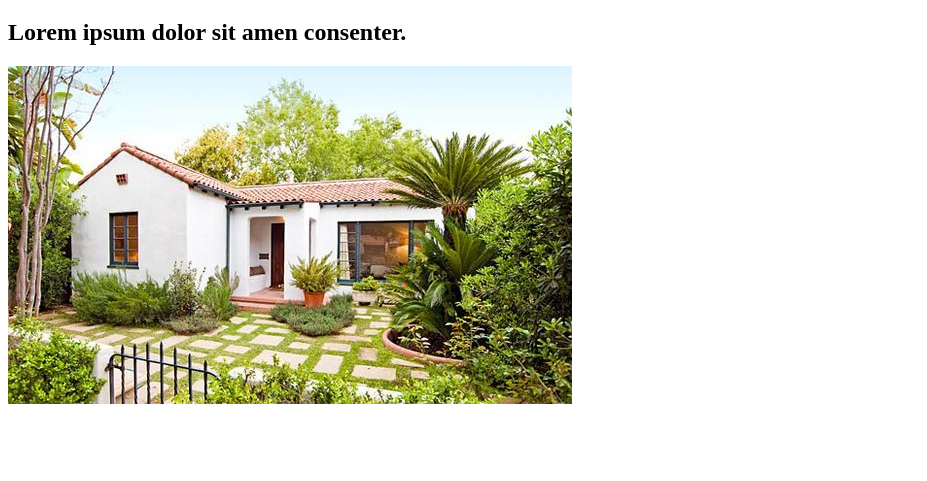
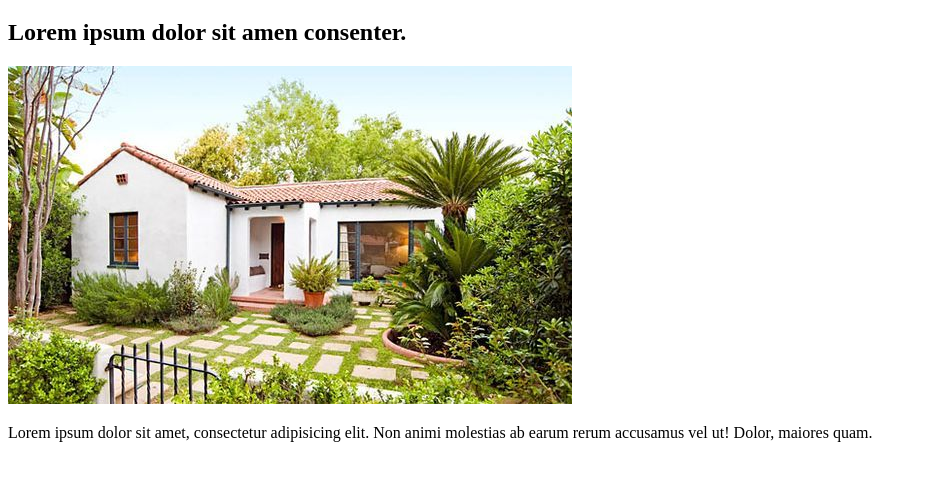
Before and after one commit to fiveamcoder/my-first-repo, a plain HTML site: page index.html in a window 1280 px wide. Shown: the part 61-542 px from the top of the page, without its empty margins (0-927 px from the left). Drawn offline with Linux system fonts and the light colour scheme.

Commit message:
new p add

```diff
--- a/index.html
+++ b/index.html
@@ -10,5 +10,6 @@
     <h1>Lorem ipsum dolor sit amen.</h1>
     <h2>Lorem ipsum dolor sit amen consenter.</h2>
     <img src="village.jpg" alt="">
+    <p>Lorem ipsum dolor sit amet, consectetur adipisicing elit. Non animi molestias ab earum rerum accusamus vel ut! Dolor, maiores quam.</p>
 </body>
 </html>
```
